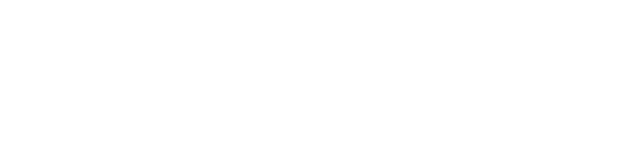
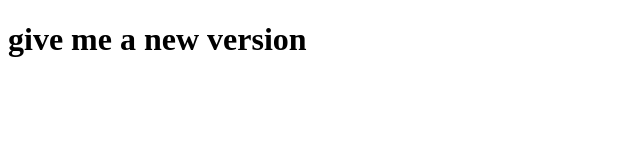
Before and after one commit to soarfox/gitpra, a plain HTML site: page index.html in a window 1280 px wide. Shown: the whole page, without its empty margins (0-640 px from the left). Drawn offline with Linux system fonts and the light colour scheme.

Commit message:
show me your new ver.

```diff
--- a/index.html
+++ b/index.html
@@ -7,6 +7,6 @@
   <title>git testing</title>
 </head>
 <body>
-
+  <h1>give me a new version</h1>
 </body>
 </html>
```
